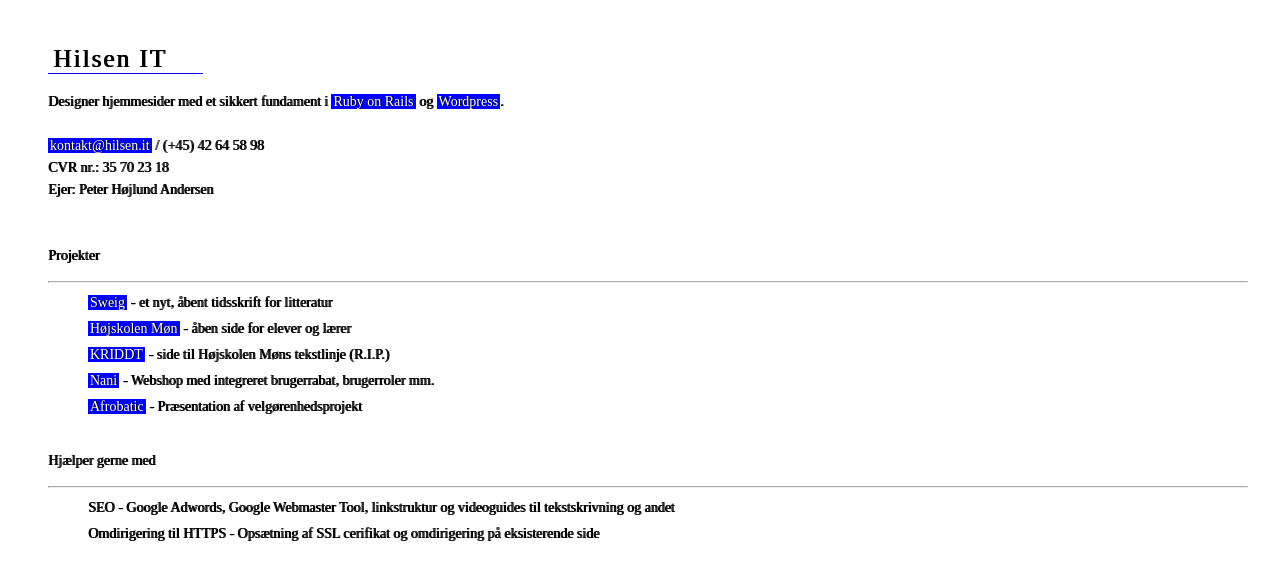
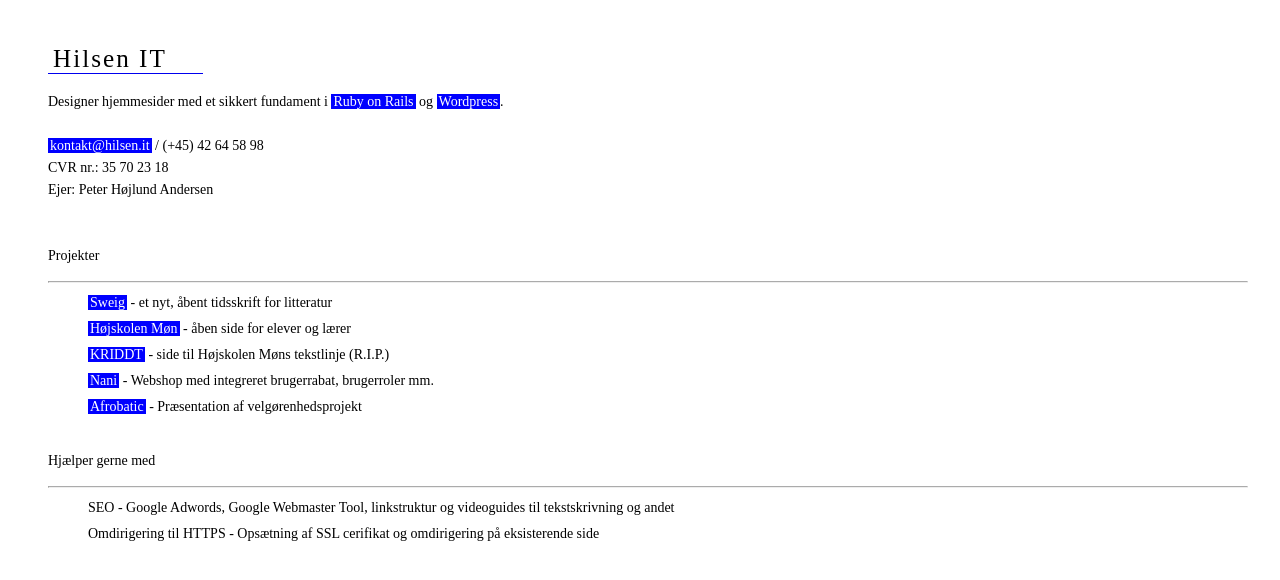
Before and after one commit to peterhoejlundandersen/hilsen, a PHP site: page / in a window 1280 px wide. Shown: the top 580 px of the page. Run offline with PHP 8.4, Linux system fonts and the light colour scheme.

Commit message:
removed text-shadow

```diff
--- a/style/style.css
+++ b/style/style.css
@@ -14,7 +14,6 @@ body {
   max-width: 1240px;
 }
 a {
-  text-shadow: black 1px 0px 0px;
   text-decoration: none;
   text-decoration-color: black!important;
   background-color: blue;
@@ -26,7 +25,6 @@ a:hover {
   color: blue;
 }
 h1 {
-  text-shadow: black 1px 0px 0px;
   letter-spacing: 2px;
   font-weight: 400;
   font-size: 1.8em;
@@ -56,7 +54,6 @@ h1 {
 .projects li {
   padding: 2px 0;
   line-height: 22px;
-  text-shadow: black 1px 0px 0px;
 }
 
 .line {
@@ -64,7 +61,5 @@ h1 {
 }
 
 p {
-  text-shadow: #FFF 2px 2px 2px;
   line-height: 22px;
-  text-shadow: black 1px 0px 0px;
 }
```
